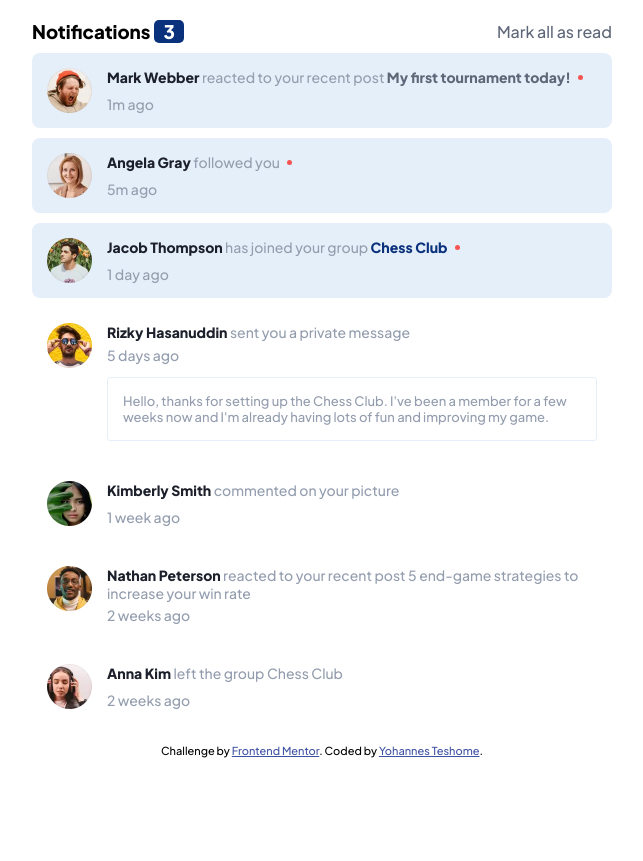
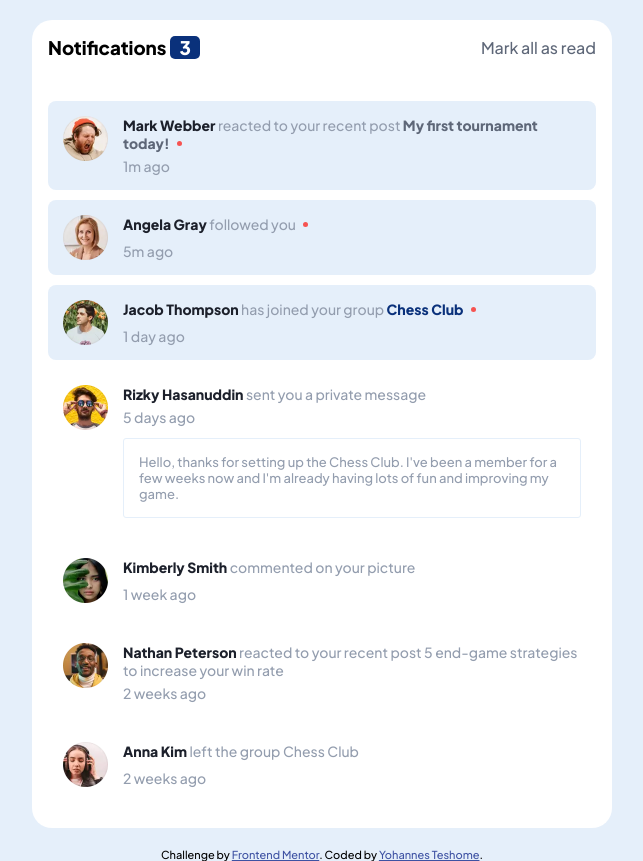
Before and after one commit to tiobista/notifications-page, a plain HTML site: page index.html in a window 1280 px wide. Shown: the whole page, without its empty margins (318-961 px from the left). Before the commit the page ends 800 px from the top, so only its background shows below. Drawn offline with Linux system fonts and the light colour scheme.

Commit message:
on Css body is modified and given a background

```diff
--- a/style.css
+++ b/style.css
@@ -26,6 +26,28 @@ html {
   font-family: "Plus Jakarta Sans", sans-serif;
   font-size: 16px;
 }
+body {
+  display: flex;
+  flex-direction: column;
+  min-height: 100vh;
+  justify-content: center;
+  align-items: center;
+  background-color: var(--lightGrayishBlue1);
+}
+main,
+header {
+  background-color: var(--white);
+  padding: 1rem;
+}
+main {
+  border-bottom-left-radius: 20px;
+  border-bottom-right-radius: 20px;
+}
+header {
+  border-top-left-radius: 20px;
+  border-top-right-radius: 20px;
+}
+
 .container {
   max-width: 330px;
   margin: 20px auto;
```
Also changed, not shown: Screen Shot/Desktop 1.JPG, Screen Shot/Desktop 2.JPG, Screen Shot/Mobile 2.JPG, Screen Shot/mobile 1.JPG.
